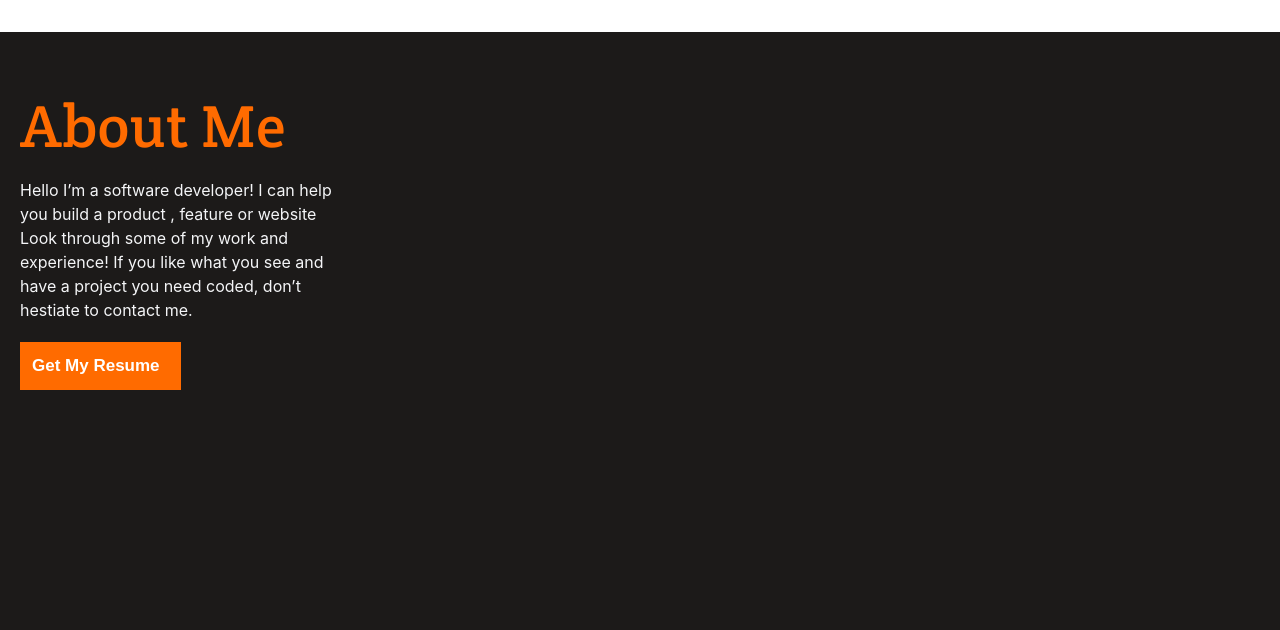
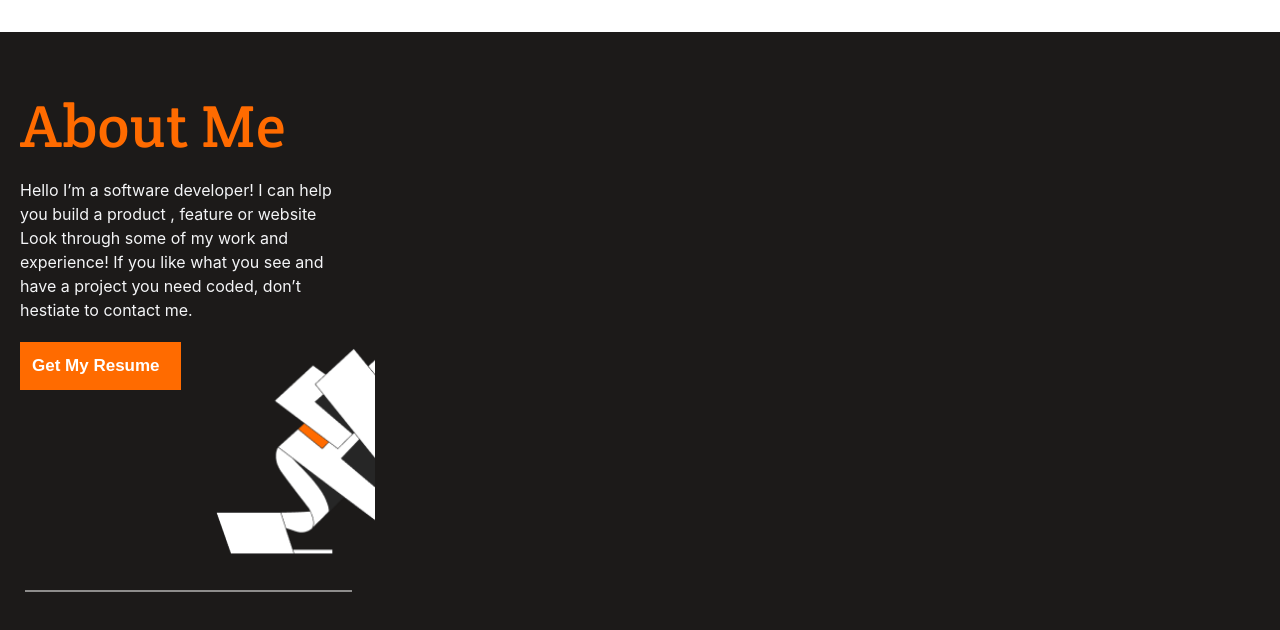
Before and after one commit to MarcoDDM/portfolio-project, a plain HTML site: page index.html in a window 1280 px wide. Shown: the part 4468-5098 px from the top of the page. Drawn offline with Linux system fonts and the light colour scheme.

Commit message:
Position about images

```diff
--- a/index.html
+++ b/index.html
@@ -134,7 +134,10 @@
     <p>Hello I’m a software developer! I can help you build a product , feature or website Look through some of my work
       and experience! If you like what you see and have a project you need coded, don’t hestiate to contact me.</p>
     <button>Get My Resume</button>
+    <img class="img-about" src="images/illustration-about-me-mobile.png" alt="">
+    <img src="images/white-line.png" alt="" class="white-line">
   </section>
+
 </body>
 
 </html>
--- a/style.css
+++ b/style.css
@@ -414,3 +414,23 @@
   font-weight: 700;
   top: 310px;
 }
+
+.about .img-about {
+  width: 159px;
+  height: 270px;
+  position: absolute;
+  top: 266px;
+  left: 216px;
+}
+
+.white-line {
+  position: absolute;
+  z-index: 1;
+  top: 558px;
+  display: flex;
+  align-items: center;
+  justify-content: center;
+  align-self: center;
+  right: 0px;
+  left: 25px;
+}
```
Also changed, not shown: images/white-line.png (added).
